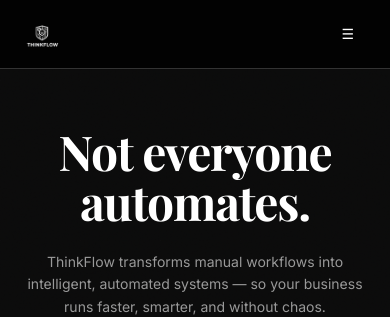
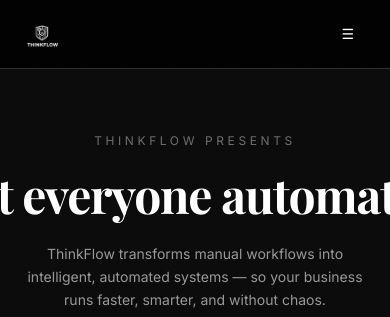
Before and after one commit to priyanshivinyakya/get-thinkflow-6d9f8ac5, a React (Vite) app: page / in a window 390 px wide. Shown: the top 317 px of the page. Built offline with nearby package versions, Linux system fonts and the light colour scheme; a web font is replaced by a local one.

Commit message:
Changes
Co-authored-by: priyanshivinyakya <259894749+priyanshivinyakya@users.noreply.github.com>

```diff
--- a/src/components/Hero.tsx
+++ b/src/components/Hero.tsx
@@ -46,12 +46,22 @@ const Hero = () => {
       />
 
       <div className="relative z-10 container mx-auto px-6 md:px-10 flex flex-col items-center text-center">
+        {/* Eyebrow */}
+        <motion.p
+          initial={{ opacity: 0, y: 10 }}
+          animate={{ opacity: 1, y: 0 }}
+          transition={{ duration: 0.7, ease: [0.16, 1, 0.3, 1] }}
+          className="mb-5 text-xs md:text-sm uppercase tracking-[0.3em] text-muted-foreground/70"
+        >
+          ThinkFlow presents
+        </motion.p>
+
         {/* Headline */}
         <motion.h1
           initial={{ opacity: 0, y: 20 }}
           animate={{ opacity: 1, y: 0 }}
-          transition={{ duration: 0.8, ease: [0.16, 1, 0.3, 1] }}
-          className="font-display text-5xl md:text-7xl lg:text-8xl font-bold tracking-tight text-foreground leading-[1.05]"
+          transition={{ duration: 0.8, delay: 0.1, ease: [0.16, 1, 0.3, 1] }}
+          className="font-display text-5xl md:text-7xl lg:text-8xl font-bold tracking-tight text-foreground leading-[1.05] whitespace-nowrap"
           style={{ textShadow: '0 0 60px rgba(255,255,255,0.08)' }}
         >
           Not everyone automates.
```
